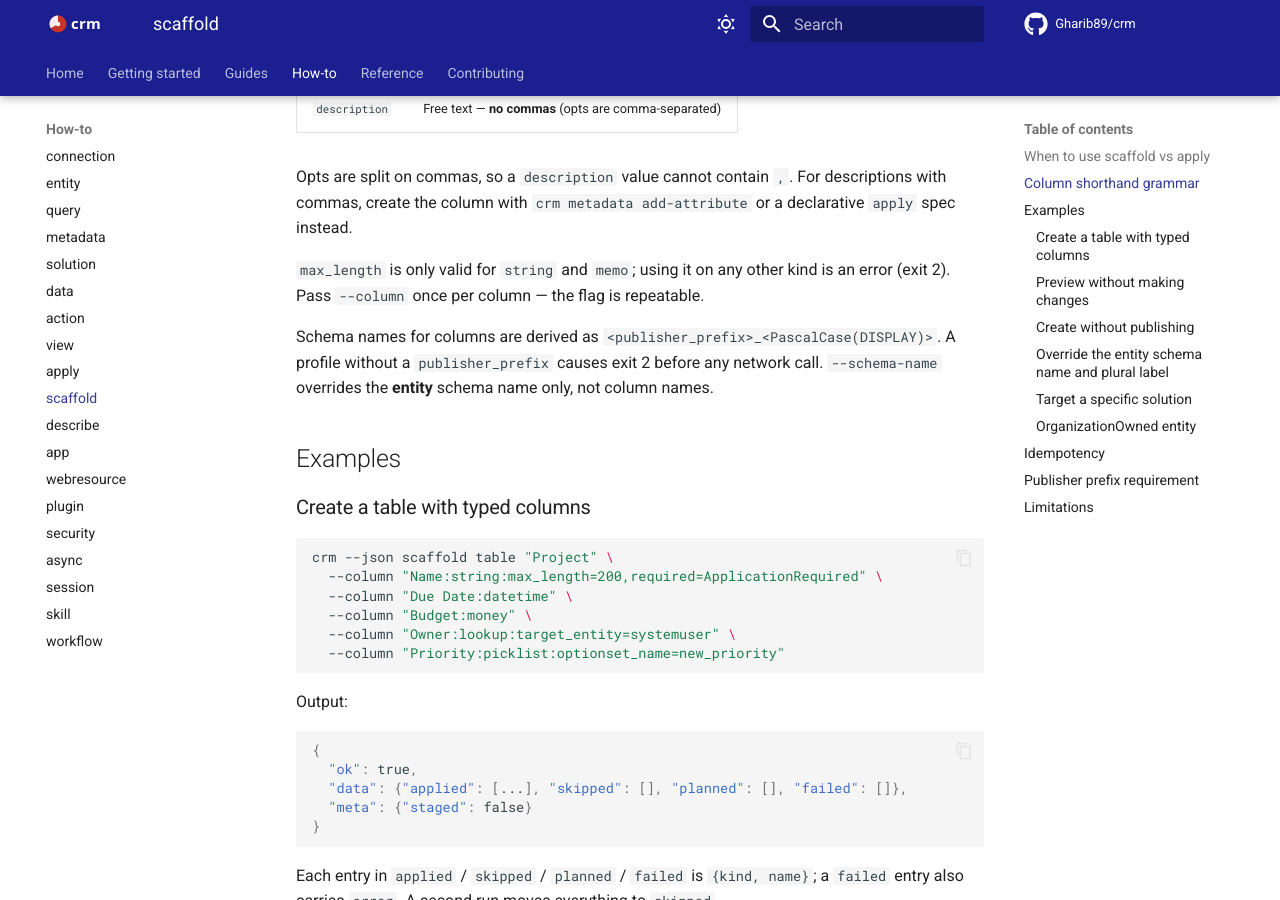
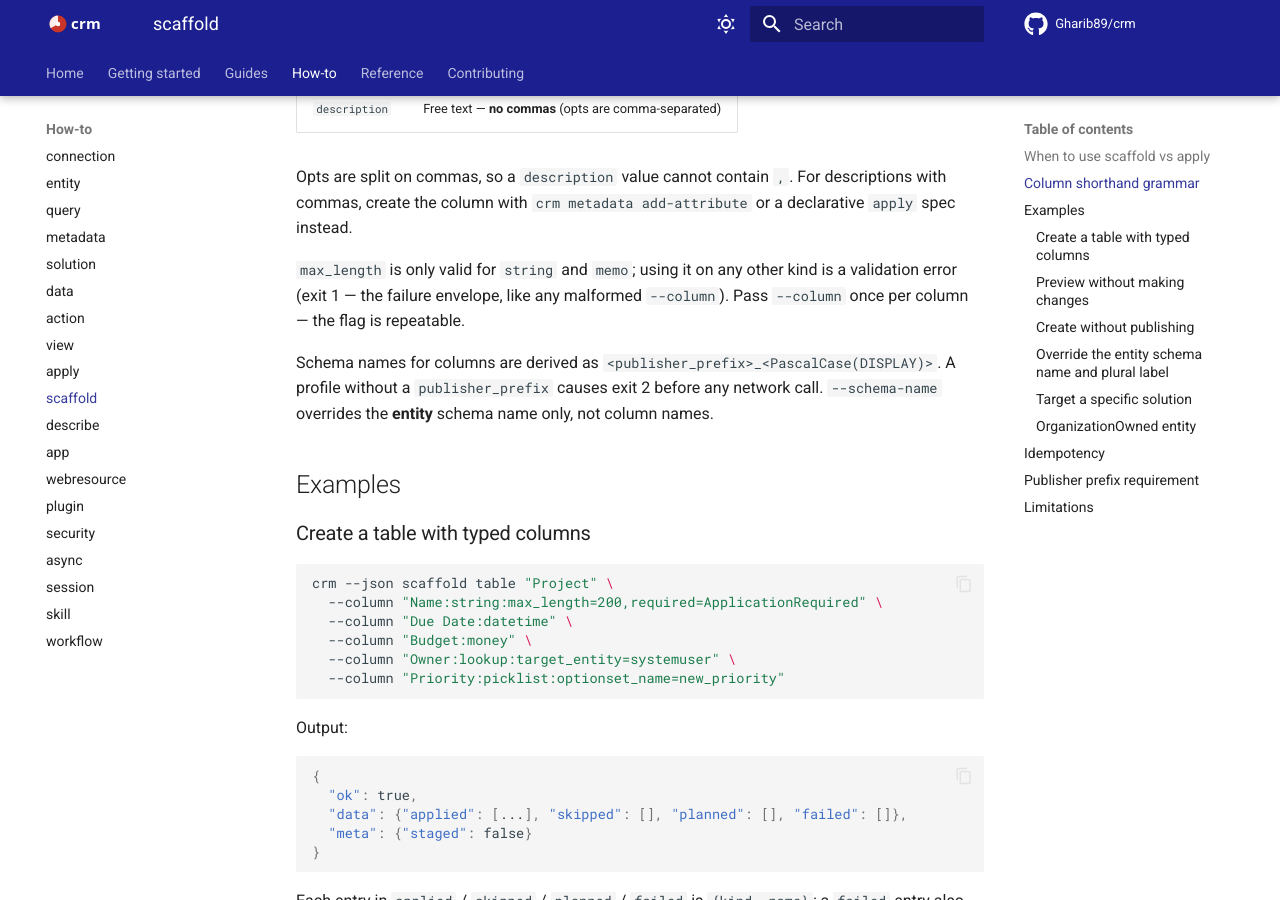
Before and after one commit to Gharib89/crm, an MkDocs documentation site: the page built from docs/how-to/scaffold.md, in a window 1280 px wide and 900 px high, scrolled down 1836 px. Built offline with MkDocs 1.6.1 and Material for MkDocs 9.7.7, drawn with Linux system fonts in a browser that asks for light colours; comment, search, counter and statistics services are not loaded.

Commit message:
docs(scaffold): malformed --column exits 1 not 2 (#90)
Address Copilot round-3 review on #129: invalid max_length (and any malformed
--column) raises D365Error routed via _handle_d365_error → exit 1, not Click's
usage-error exit 2. Only the missing-publisher-prefix precondition is exit 2.

Co-Authored-By: Claude Opus 4.8 (1M context) <noreply@anthropic.com>

```diff
--- a/docs/how-to/scaffold.md
+++ b/docs/how-to/scaffold.md
@@ -62,7 +62,8 @@ descriptions with commas, create the column with `crm metadata add-attribute`
 or a declarative `apply` spec instead.
 
 `max_length` is only valid for `string` and `memo`; using it on any other kind
-is an error (exit 2). Pass `--column` once per column — the flag is repeatable.
+is a validation error (exit 1 — the failure envelope, like any malformed
+`--column`). Pass `--column` once per column — the flag is repeatable.
 
 Schema names for columns are derived as `<publisher_prefix>_<PascalCase(DISPLAY)>`.
 A profile without a `publisher_prefix` causes exit 2 before any network call.
```
